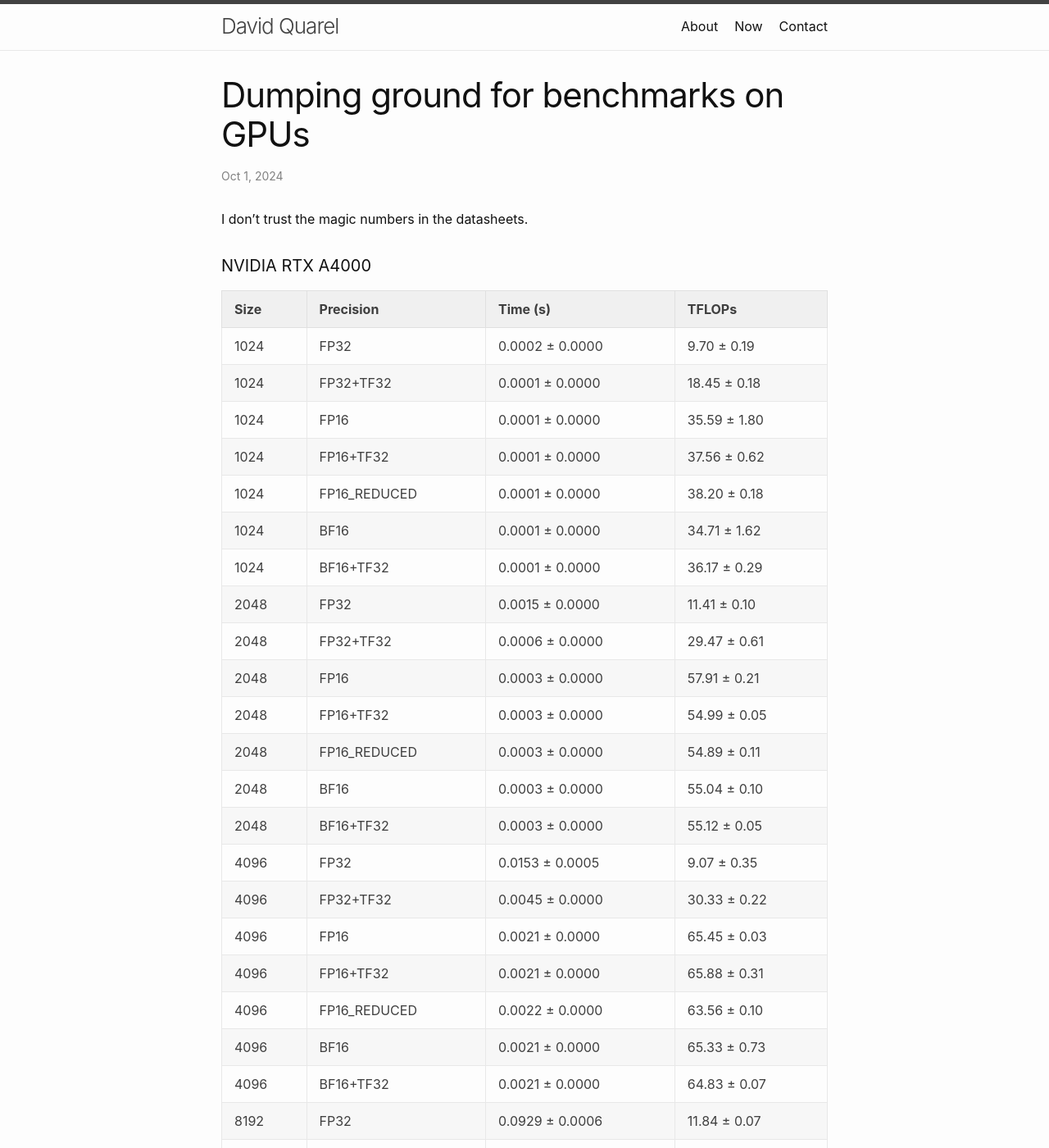
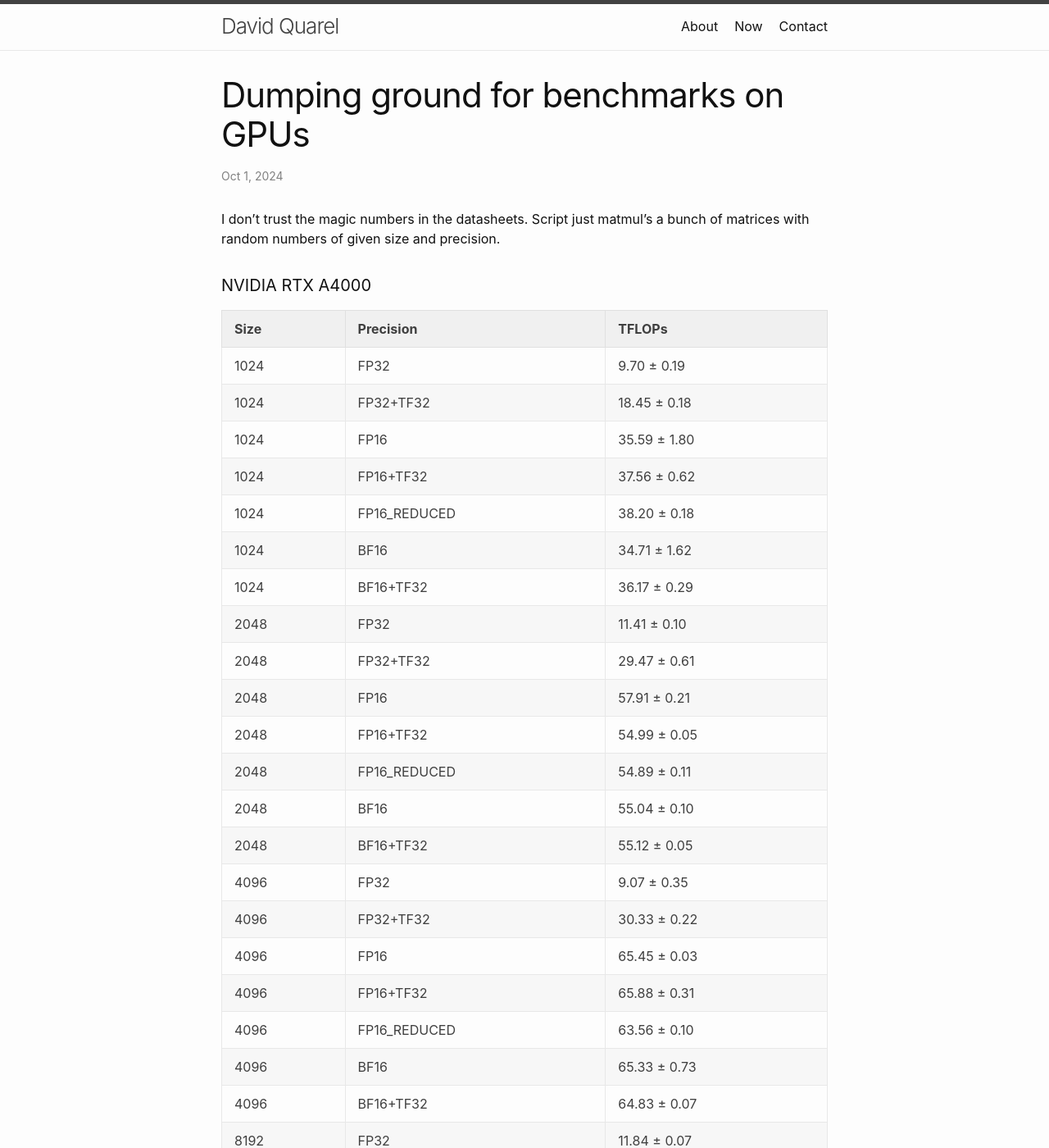
Before and after one commit to davidquarel/davidquarel.github.io, a Jekyll site: the page built from _posts/2025-05-21-GPU-bench.md, in a window 1280 px wide and 1400 px high. Shown: the whole window at 82% size. Built offline with Jekyll 4.4.1, drawn with Linux system fonts in a browser that asks for light colours; comment, search, counter and statistics services are not loaded; some of the changed text lies outside the part shown.

Commit message:
remote time column

```diff
--- a/_posts/2025-05-21-GPU-bench.md
+++ b/_posts/2025-05-21-GPU-bench.md
@@ -8,106 +8,107 @@
 
 
 I don't trust the magic numbers in the datasheets.
+Script just matmul's a bunch of matrices with random numbers of given size and precision.
 
 #### NVIDIA RTX A4000
 
-| Size | Precision      | Time (s)           | TFLOPs         |
-|------|---------------|--------------------|----------------|
-| 1024 | FP32          | 0.0002 ± 0.0000    | 9.70 ± 0.19    |
-| 1024 | FP32+TF32     | 0.0001 ± 0.0000    | 18.45 ± 0.18   |
-| 1024 | FP16          | 0.0001 ± 0.0000    | 35.59 ± 1.80   |
-| 1024 | FP16+TF32     | 0.0001 ± 0.0000    | 37.56 ± 0.62   |
-| 1024 | FP16_REDUCED  | 0.0001 ± 0.0000    | 38.20 ± 0.18   |
-| 1024 | BF16          | 0.0001 ± 0.0000    | 34.71 ± 1.62   |
-| 1024 | BF16+TF32     | 0.0001 ± 0.0000    | 36.17 ± 0.29   |
-| 2048 | FP32          | 0.0015 ± 0.0000    | 11.41 ± 0.10   |
-| 2048 | FP32+TF32     | 0.0006 ± 0.0000    | 29.47 ± 0.61   |
-| 2048 | FP16          | 0.0003 ± 0.0000    | 57.91 ± 0.21   |
-| 2048 | FP16+TF32     | 0.0003 ± 0.0000    | 54.99 ± 0.05   |
-| 2048 | FP16_REDUCED  | 0.0003 ± 0.0000    | 54.89 ± 0.11   |
-| 2048 | BF16          | 0.0003 ± 0.0000    | 55.04 ± 0.10   |
-| 2048 | BF16+TF32     | 0.0003 ± 0.0000    | 55.12 ± 0.05   |
-| 4096 | FP32          | 0.0153 ± 0.0005    | 9.07 ± 0.35    |
-| 4096 | FP32+TF32     | 0.0045 ± 0.0000    | 30.33 ± 0.22   |
-| 4096 | FP16          | 0.0021 ± 0.0000    | 65.45 ± 0.03   |
-| 4096 | FP16+TF32     | 0.0021 ± 0.0000    | 65.88 ± 0.31   |
-| 4096 | FP16_REDUCED  | 0.0022 ± 0.0000    | 63.56 ± 0.10   |
-| 4096 | BF16          | 0.0021 ± 0.0000    | 65.33 ± 0.73   |
-| 4096 | BF16+TF32     | 0.0021 ± 0.0000    | 64.83 ± 0.07   |
-| 8192 | FP32          | 0.0929 ± 0.0006    | 11.84 ± 0.07   |
-| 8192 | FP32+TF32     | 0.0364 ± 0.0006    | 30.27 ± 0.46   |
-| 8192 | FP16          | 0.0181 ± 0.0003    | 60.78 ± 1.12   |
-| 8192 | FP16+TF32     | 0.0179 ± 0.0002    | 61.47 ± 0.66   |
-| 8192 | FP16_REDUCED  | 0.0181 ± 0.0003    | 61.00 ± 0.93   |
-| 8192 | BF16          | 0.0186 ± 0.0002    | 59.32 ± 0.76   |
-| 8192 | BF16+TF32     | 0.0190 ± 0.0001    | 57.89 ± 0.43   |
+| Size | Precision      | TFLOPs         |
+|------|---------------|----------------|
+| 1024 | FP32          | 9.70 ± 0.19    |
+| 1024 | FP32+TF32     | 18.45 ± 0.18   |
+| 1024 | FP16          | 35.59 ± 1.80   |
+| 1024 | FP16+TF32     | 37.56 ± 0.62   |
+| 1024 | FP16_REDUCED  | 38.20 ± 0.18   |
+| 1024 | BF16          | 34.71 ± 1.62   |
+| 1024 | BF16+TF32     | 36.17 ± 0.29   |
+| 2048 | FP32          | 11.41 ± 0.10   |
+| 2048 | FP32+TF32     | 29.47 ± 0.61   |
+| 2048 | FP16          | 57.91 ± 0.21   |
+| 2048 | FP16+TF32     | 54.99 ± 0.05   |
+| 2048 | FP16_REDUCED  | 54.89 ± 0.11   |
+| 2048 | BF16          | 55.04 ± 0.10   |
+| 2048 | BF16+TF32     | 55.12 ± 0.05   |
+| 4096 | FP32          | 9.07 ± 0.35    |
+| 4096 | FP32+TF32     | 30.33 ± 0.22   |
+| 4096 | FP16          | 65.45 ± 0.03   |
+| 4096 | FP16+TF32     | 65.88 ± 0.31   |
+| 4096 | FP16_REDUCED  | 63.56 ± 0.10   |
+| 4096 | BF16          | 65.33 ± 0.73   |
+| 4096 | BF16+TF32     | 64.83 ± 0.07   |
+| 8192 | FP32          | 11.84 ± 0.07   |
+| 8192 | FP32+TF32     | 30.27 ± 0.46   |
+| 8192 | FP16          | 60.78 ± 1.12   |
+| 8192 | FP16+TF32     | 61.47 ± 0.66   |
+| 8192 | FP16_REDUCED  | 61.00 ± 0.93   |
+| 8192 | BF16          | 59.32 ± 0.76   |
+| 8192 | BF16+TF32     | 57.89 ± 0.43   |
 
 ---
 
 #### NVIDIA GeForce RTX 3090
 
-| Size | Precision      | Time (s)           | TFLOPs         |
-|------|---------------|--------------------|----------------|
-| 1024 | FP32          | 0.0001 ± 0.0000    | 17.18 ± 0.50   |
-| 1024 | FP32+TF32     | 0.0001 ± 0.0000    | 22.42 ± 0.80   |
-| 1024 | FP16          | 0.0001 ± 0.0000    | 36.30 ± 1.90   |
-| 1024 | FP16+TF32     | 0.0001 ± 0.0000    | 38.56 ± 0.61   |
-| 1024 | FP16_REDUCED  | 0.0001 ± 0.0000    | 39.17 ± 0.13   |
-| 1024 | BF16          | 0.0001 ± 0.0000    | 36.75 ± 2.05   |
-| 1024 | BF16+TF32     | 0.0001 ± 0.0000    | 39.26 ± 0.15   |
-| 2048 | FP32          | 0.0007 ± 0.0000    | 23.22 ± 0.47   |
-| 2048 | FP32+TF32     | 0.0006 ± 0.0000    | 27.73 ± 0.59   |
-| 2048 | FP16          | 0.0003 ± 0.0000    | 54.59 ± 0.12   |
-| 2048 | FP16+TF32     | 0.0003 ± 0.0000    | 54.29 ± 0.04   |
-| 2048 | FP16_REDUCED  | 0.0003 ± 0.0000    | 61.00 ± 0.08   |
-| 2048 | BF16          | 0.0003 ± 0.0000    | 60.83 ± 0.08   |
-| 2048 | BF16+TF32     | 0.0003 ± 0.0000    | 61.44 ± 0.27   |
-| 4096 | FP32          | 0.0060 ± 0.0002    | 23.17 ± 0.65   |
-| 4096 | FP32+TF32     | 0.0045 ± 0.0001    | 30.30 ± 0.47   |
-| 4096 | FP16          | 0.0021 ± 0.0000    | 66.67 ± 0.50   |
-| 4096 | FP16+TF32     | 0.0021 ± 0.0000    | 66.65 ± 0.07   |
-| 4096 | FP16_REDUCED  | 0.0020 ± 0.0000    | 67.63 ± 0.01   |
-| 4096 | BF16          | 0.0020 ± 0.0000    | 67.81 ± 0.11   |
-| 4096 | BF16+TF32     | 0.0020 ± 0.0000    | 67.25 ± 0.11   |
-| 8192 | FP32          | 0.0508 ± 0.0004    | 21.67 ± 0.18   |
-| 8192 | FP32+TF32     | 0.0304 ± 0.0002    | 36.24 ± 0.27   |
-| 8192 | FP16          | 0.0170 ± 0.0003    | 64.77 ± 1.16   |
-| 8192 | FP16+TF32     | 0.0172 ± 0.0001    | 64.08 ± 0.35   |
-| 8192 | FP16_REDUCED  | 0.0175 ± 0.0002    | 62.99 ± 0.60   |
-| 8192 | BF16          | 0.0166 ± 0.0001    | 66.12 ± 0.31   |
-| 8192 | BF16+TF32     | 0.0162 ± 0.0001    | 68.06 ± 0.43   |
+| Size | Precision      | TFLOPs         |
+|------|---------------|----------------|
+| 1024 | FP32          | 17.18 ± 0.50   |
+| 1024 | FP32+TF32     | 22.42 ± 0.80   |
+| 1024 | FP16          | 36.30 ± 1.90   |
+| 1024 | FP16+TF32     | 38.56 ± 0.61   |
+| 1024 | FP16_REDUCED  | 39.17 ± 0.13   |
+| 1024 | BF16          | 36.75 ± 2.05   |
+| 1024 | BF16+TF32     | 39.26 ± 0.15   |
+| 2048 | FP32          | 23.22 ± 0.47   |
+| 2048 | FP32+TF32     | 27.73 ± 0.59   |
+| 2048 | FP16          | 54.59 ± 0.12   |
+| 2048 | FP16+TF32     | 54.29 ± 0.04   |
+| 2048 | FP16_REDUCED  | 61.00 ± 0.08   |
+| 2048 | BF16          | 60.83 ± 0.08   |
+| 2048 | BF16+TF32     | 61.44 ± 0.27   |
+| 4096 | FP32          | 23.17 ± 0.65   |
+| 4096 | FP32+TF32     | 30.30 ± 0.47   |
+| 4096 | FP16          | 66.67 ± 0.50   |
+| 4096 | FP16+TF32     | 66.65 ± 0.07   |
+| 4096 | FP16_REDUCED  | 67.63 ± 0.01   |
+| 4096 | BF16          | 67.81 ± 0.11   |
+| 4096 | BF16+TF32     | 67.25 ± 0.11   |
+| 8192 | FP32          | 21.67 ± 0.18   |
+| 8192 | FP32+TF32     | 36.24 ± 0.27   |
+| 8192 | FP16          | 64.77 ± 1.16   |
+| 8192 | FP16+TF32     | 64.08 ± 0.35   |
+| 8192 | FP16_REDUCED  | 62.99 ± 0.60   |
+| 8192 | BF16          | 66.12 ± 0.31   |
+| 8192 | BF16+TF32     | 68.06 ± 0.43   |
 
 ---
 
 #### NVIDIA A40
 
-| Size | Precision      | Time (s)           | TFLOPs         |
-|------|---------------|--------------------|----------------|
-| 1024 | FP32          | 0.0001 ± 0.0000    | 14.79 ± 0.39   |
-| 1024 | FP32+TF32     | 0.0001 ± 0.0000    | 32.12 ± 2.10   |
-| 1024 | FP16          | 0.0000 ± 0.0000    | 49.54 ± 3.30   |
-| 1024 | FP16+TF32     | 0.0000 ± 0.0000    | 53.04 ± 0.31   |
-| 1024 | FP16_REDUCED  | 0.0000 ± 0.0000    | 52.95 ± 0.46   |
-| 1024 | BF16          | 0.0000 ± 0.0000    | 47.15 ± 3.09   |
-| 1024 | BF16+TF32     | 0.0000 ± 0.0000    | 44.51 ± 2.10   |
-| 2048 | FP32          | 0.0008 ± 0.0000    | 20.29 ± 0.33   |
-| 2048 | FP32+TF32     | 0.0004 ± 0.0000    | 44.98 ± 1.16   |
-| 2048 | FP16          | 0.0002 ± 0.0000    | 93.13 ± 0.38   |
-| 2048 | FP16+TF32     | 0.0002 ± 0.0000    | 90.48 ± 0.93   |
-| 2048 | FP16_REDUCED  | 0.0002 ± 0.0000    | 88.76 ± 0.27   |
-| 2048 | BF16          | 0.0002 ± 0.0000    | 88.96 ± 0.36   |
-| 2048 | BF16+TF32     | 0.0002 ± 0.0000    | 89.25 ± 0.31   |
-| 4096 | FP32          | 0.0060 ± 0.0000    | 22.98 ± 0.09   |
-| 4096 | FP32+TF32     | 0.0025 ± 0.0000    | 55.94 ± 0.74   |
-| 4096 | FP16          | 0.0012 ± 0.0000    | 111.99 ± 0.20  |
-| 4096 | FP16+TF32     | 0.0012 ± 0.0000    | 114.65 ± 0.24  |
-| 4096 | FP16_REDUCED  | 0.0012 ± 0.0000    | 114.80 ± 0.24  |
-| 4096 | BF16          | 0.0012 ± 0.0000    | 114.89 ± 0.30  |
-| 4096 | BF16+TF32     | 0.0012 ± 0.0000    | 114.90 ± 0.25  |
-| 8192 | FP32          | 0.0482 ± 0.0001    | 22.83 ± 0.05   |
-| 8192 | FP32+TF32     | 0.0185 ± 0.0001    | 59.55 ± 0.17   |
-| 8192 | FP16          | 0.0139 ± 0.0001    | 79.35 ± 0.76   |
-| 8192 | FP16+TF32     | 0.0139 ± 0.0001    | 79.39 ± 0.55   |
-| 8192 | FP16_REDUCED  | 0.0138 ± 0.0001    | 79.54 ± 0.54   |
-| 8192 | BF16          | 0.0097 ± 0.0001    | 113.85 ± 1.36  |
-| 8192 | BF16+TF32     | 0.0098 ± 0.0001    | 112.31 ± 1.25  |
+| Size | Precision      | TFLOPs         |
+|------|---------------|----------------|
+| 1024 | FP32          | 14.79 ± 0.39   |
+| 1024 | FP32+TF32     | 32.12 ± 2.10   |
+| 1024 | FP16          | 49.54 ± 3.30   |
+| 1024 | FP16+TF32     | 53.04 ± 0.31   |
+| 1024 | FP16_REDUCED  | 52.95 ± 0.46   |
+| 1024 | BF16          | 47.15 ± 3.09   |
+| 1024 | BF16+TF32     | 44.51 ± 2.10   |
+| 2048 | FP32          | 20.29 ± 0.33   |
+| 2048 | FP32+TF32     | 44.98 ± 1.16   |
+| 2048 | FP16          | 93.13 ± 0.38   |
+| 2048 | FP16+TF32     | 90.48 ± 0.93   |
+| 2048 | FP16_REDUCED  | 88.76 ± 0.27   |
+| 2048 | BF16          | 88.96 ± 0.36   |
+| 2048 | BF16+TF32     | 89.25 ± 0.31   |
+| 4096 | FP32          | 22.98 ± 0.09   |
+| 4096 | FP32+TF32     | 55.94 ± 0.74   |
+| 4096 | FP16          | 111.99 ± 0.20  |
+| 4096 | FP16+TF32     | 114.65 ± 0.24  |
+| 4096 | FP16_REDUCED  | 114.80 ± 0.24  |
+| 4096 | BF16          | 114.89 ± 0.30  |
+| 4096 | BF16+TF32     | 114.90 ± 0.25  |
+| 8192 | FP32          | 22.83 ± 0.05   |
+| 8192 | FP32+TF32     | 59.55 ± 0.17   |
+| 8192 | FP16          | 79.35 ± 0.76   |
+| 8192 | FP16+TF32     | 79.39 ± 0.55   |
+| 8192 | FP16_REDUCED  | 79.54 ± 0.54   |
+| 8192 | BF16          | 113.85 ± 1.36  |
+| 8192 | BF16+TF32     | 112.31 ± 1.25  |
```
